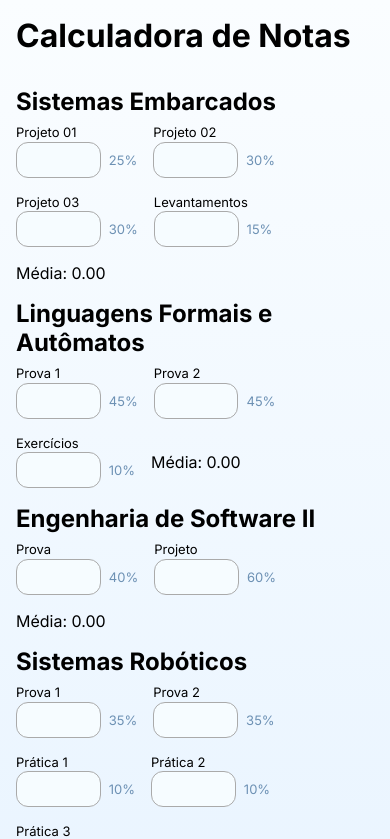
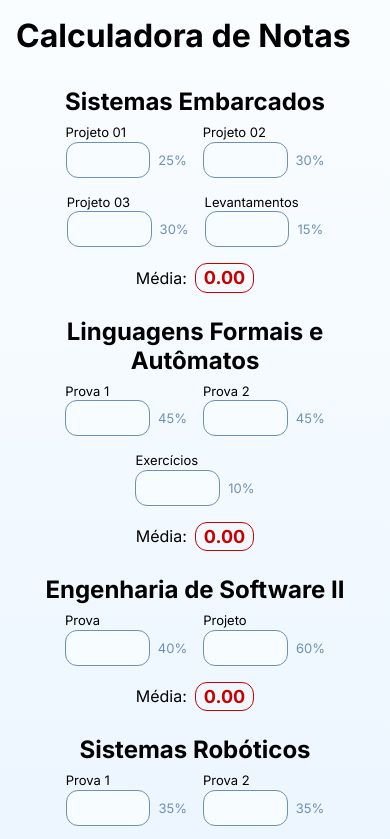
Before and after one commit to Bygrilinho/notaseep, a Next.js app: page / in a window 390 px wide. Shown: the top 839 px of the page. Built offline with nearby package versions, Linux system fonts and the light colour scheme.

Commit message:
Redesign

```diff
--- a/app/globals.css
+++ b/app/globals.css
@@ -4,6 +4,13 @@
   --foreground-rgb: 0, 0, 0;
   --background-start-rgb: 250, 253, 255;
   --background-end-rgb: 223, 239, 255;
+
+  --accent: #6d91b4;
+  --shadow: #ccc;
+  --input-bg: #f6fcff;
+  --text: #000;
+  --pass: #096900;
+  --fail: #c70000;
 }
 
 * {
@@ -39,6 +46,7 @@ h1 {
 }
 
 h2 {
+  margin-top: 1.5rem;
   margin-bottom: 0.5rem;
 }
 
@@ -53,9 +61,22 @@ body {
     --foreground-rgb: 255, 255, 255;
     --background-start-rgb: 0, 0, 14;
     --background-end-rgb: 10, 12, 20;
+
+    --accent: #6779b6;
+    --shadow: #2f3c66;
+    --input-bg: #141927;
+    --text: #fff;
+    --pass: #4dff4d;
+    --fail: #ff4d4d;
   }
 
   html {
     color-scheme: dark;
   }
 }
+
+@media screen and (max-width: 600px) {
+  h2 {
+    text-align: center;
+  }
+}
--- a/components/subject.module.css
+++ b/components/subject.module.css
@@ -25,34 +25,42 @@
   border-radius: var(--border-radius);
   transition: box-shadow 0.2s ease;
 
-  background-color: #f6fcff;
-  color: #000;
-  border: 1px solid #aaa;
+  background-color: var(--input-bg);
+  color: var(--text);
+  border: 1px solid var(--accent);
 }
 
 .grade input[type="text"]:focus-visible {
   outline: none;
-  box-shadow: 0 0 10px 2px #ccc;
+  box-shadow: 0 0 10px 2px var(--shadow);
 }
 
 .weight {
   font-size: small;
-  color: #6d91b4;
+  color: var(--accent);
 }
 
-@media (prefers-color-scheme: dark) {
-  .grade input[type="text"] {
-    background-color: #141927;
-    color: #fff;
-    border: 1px solid #2c4064;
+.resultContainer {
+  display: flex;
+  gap: 0.5rem;
+  align-items: center;
+}
+
+.resultContainer .value {
+  font-size: large;
+  font-weight: bold;
+  padding: 0.2rem 0.5rem;
+  border-radius: var(--border-radius);
+  color: var(--accent);
+  border: 1px solid var(--accent);
+
+  &.pass {
+    color: var(--pass);
+    border-color: var(--pass);
   }
-
-  .grade input[type="text"]:focus-visible {
-    box-shadow: 0 0 10px 2px #2f3c66;
-  }
-
-  .weight {
-    color: #6779b6;
+  &.fail {
+    color: var(--fail);
+    border-color: var(--fail);
   }
 }
 
@@ -65,3 +73,13 @@
     width: 5.3rem;
   }
 }
+
+@media screen and (max-width: 600px) {
+  .grades {
+    justify-content: center;
+  }
+
+  .resultContainer {
+    justify-content: center;
+  }
+}
--- a/components/subject.tsx
+++ b/components/subject.tsx
@@ -94,7 +94,10 @@ function SubjectComponent({ subject }: { subject: Subject }) {
             </div>
           </div>
         ))}
-        <p id={`${id}-result`}>Média: {average.toPrecision(3)}</p>
+      </div>
+      <div className={styles.resultContainer}>
+        <p className={styles.label}>Média:</p>
+        <p className={`${styles.value} ${parseFloat(average.toPrecision(2)) >= 5 ? styles.pass : styles.fail}`} id={`${id}-result`}>{average.toPrecision(3)}</p>
       </div>
     </div>
   );
```
